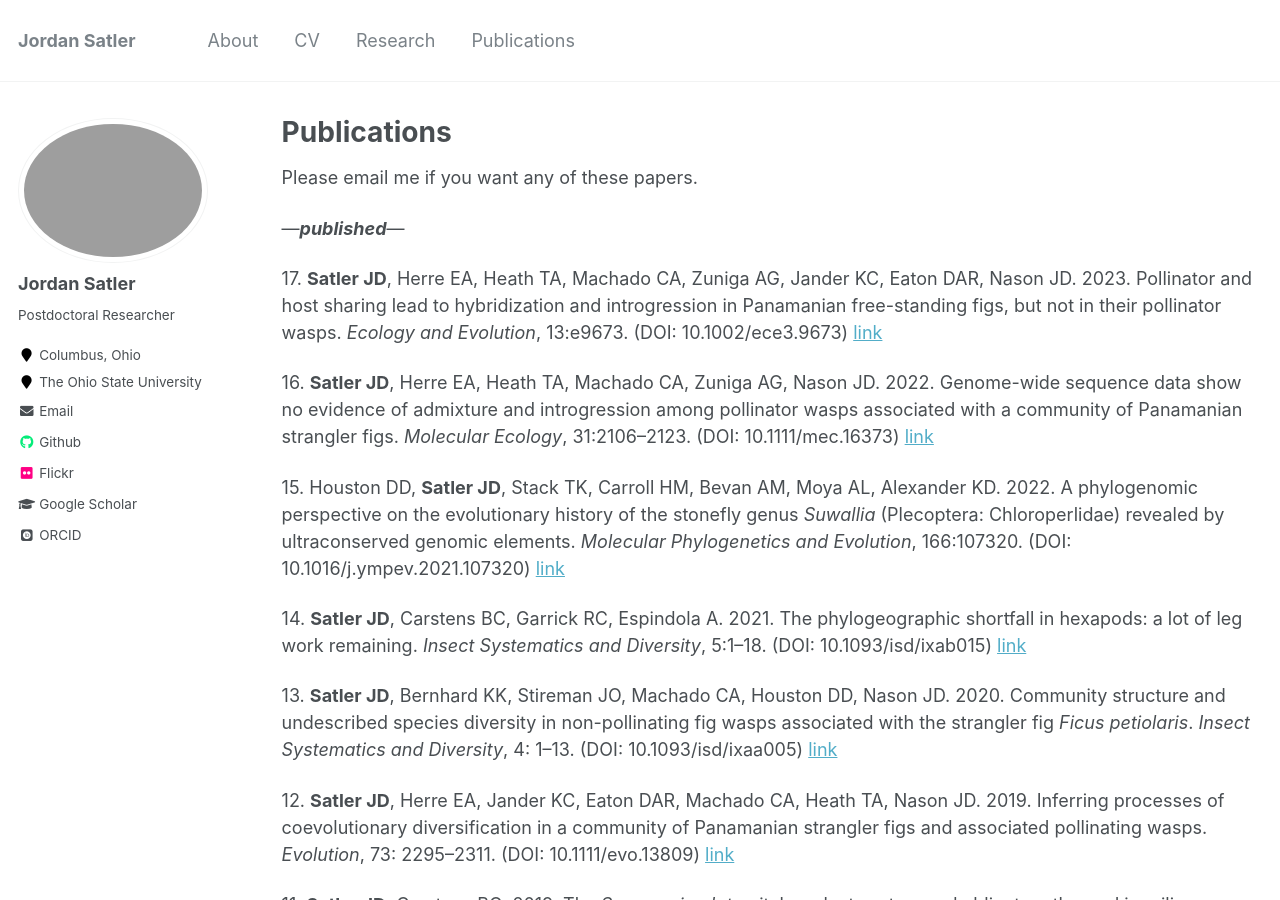
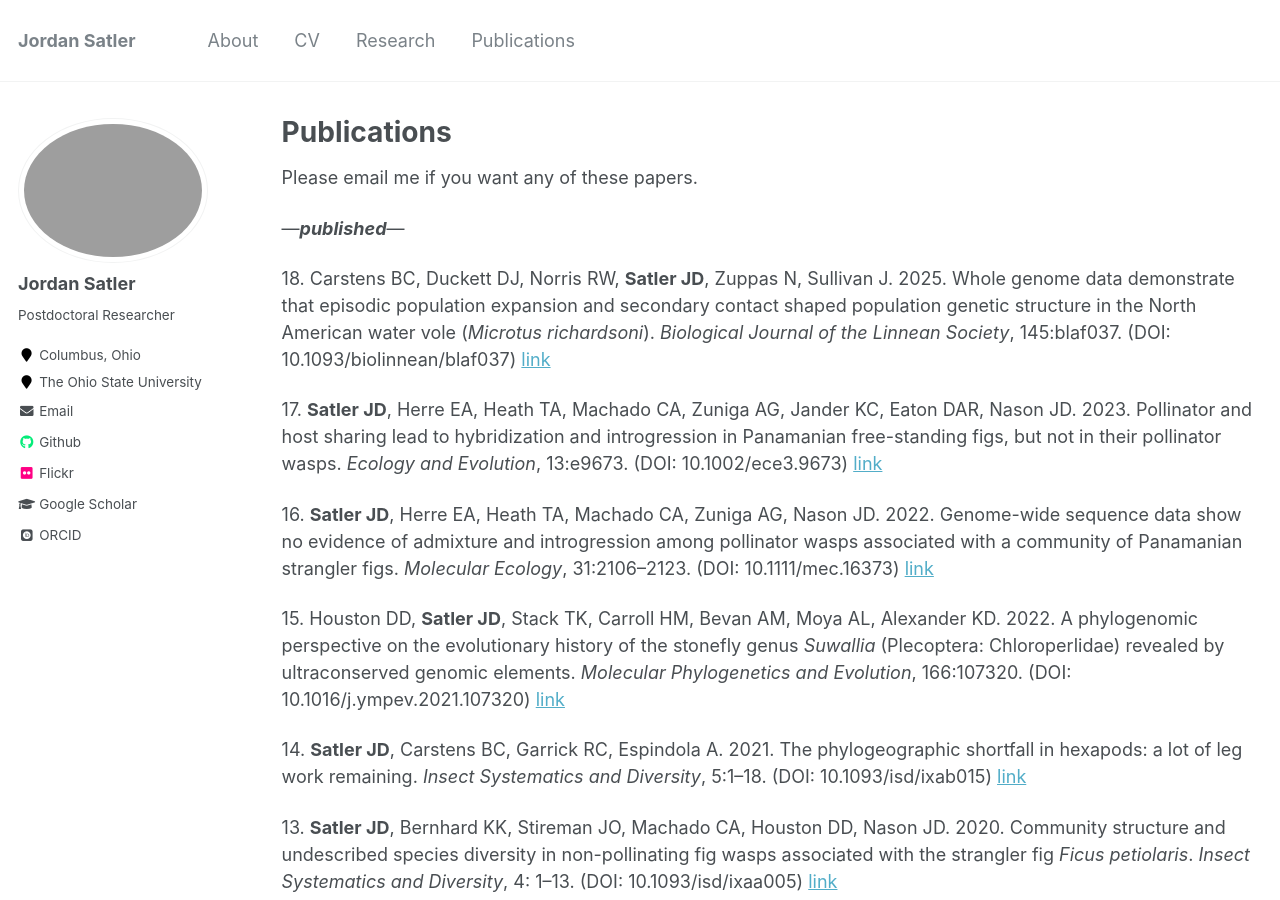
Before and after one commit to jordansatler/jordansatler.github.io, a Jekyll site: the page built from _pages/publications.md, in a window 1280 px wide and 900 px high. Built offline with Jekyll 4.4.1, drawn with Linux system fonts in a browser that asks for light colours; some web fonts are replaced.

Commit message:
Update publication page

```diff
--- a/_pages/publications.md
+++ b/_pages/publications.md
@@ -7,6 +7,8 @@ author_profile: true
 Please email me if you want any of these papers.
 
 ---***published***---
+
+18\. Carstens BC, Duckett DJ, Norris RW, **Satler JD**, Zuppas N, Sullivan J. 2025. Whole genome data demonstrate that episodic population expansion and secondary contact shaped population genetic structure in the North American water vole (*Microtus richardsoni*). *Biological Journal of the Linnean Society*, 145:blaf037. (DOI: 10.1093/biolinnean/blaf037) [link](https://academic.oup.com/biolinnean/article/145/3/blaf037/8179871)
 
 17\. **Satler JD**, Herre EA, Heath TA, Machado CA, Zuniga AG, Jander KC, Eaton DAR, Nason JD. 2023. Pollinator and host sharing lead to hybridization and introgression in Panamanian free-standing figs, but not in their pollinator wasps. *Ecology and Evolution*, 13:e9673. (DOI: 10.1002/ece3.9673) [link](https://onlinelibrary.wiley.com/doi/full/10.1002/ece3.9673)
 
```
